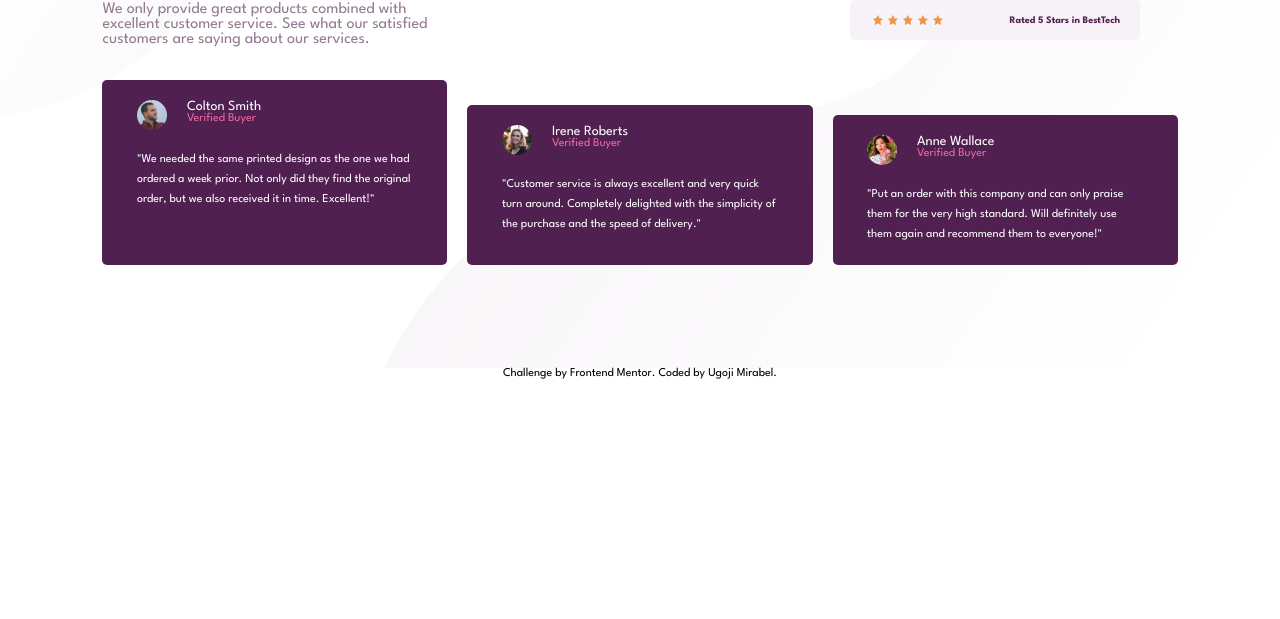
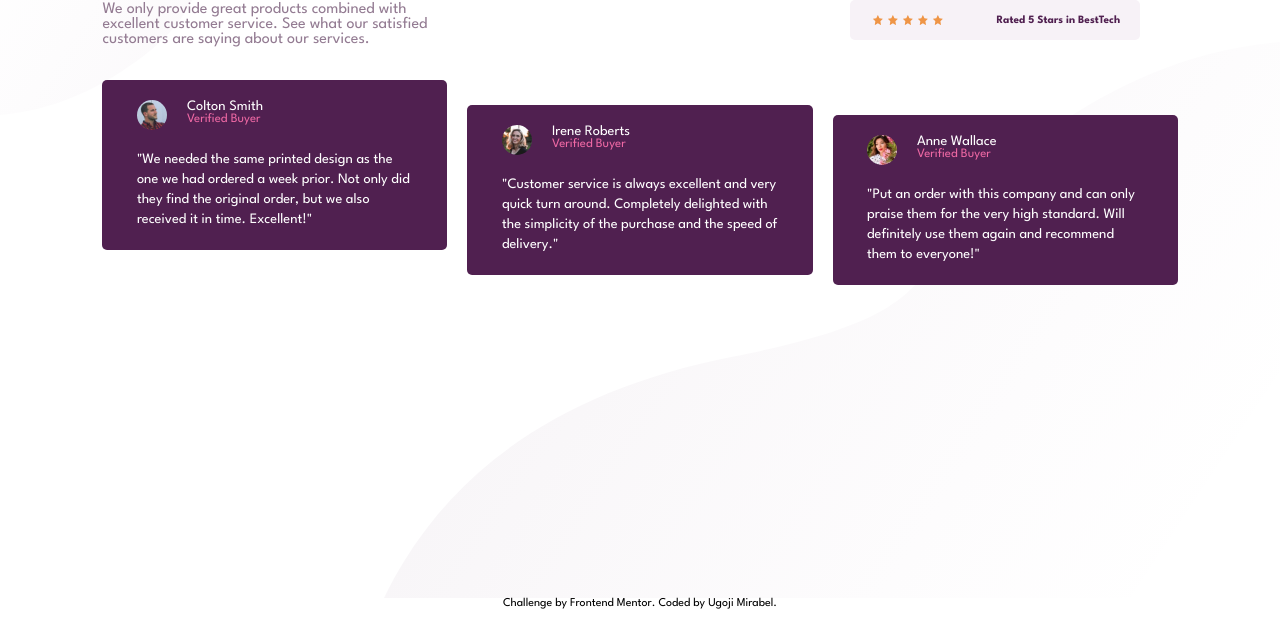
Before and after one commit to Meerahbel/Social-Proof-section, a plain HTML site: page index.html in a window 1280 px wide. Shown: the part 202-821 px from the top of the page. Before the commit the page ends 800 px from the top, so only its background shows below. Drawn offline with Linux system fonts and the light colour scheme.

Commit message:
made changes

```diff
--- a/style.css
+++ b/style.css
@@ -24,6 +24,7 @@ section {
   background-size: 40% auto, 70% auto;
   background-color: #fff;
   width: 100%;
+  min-height: 100vh;
   padding: 8%;
   display: flex;
   flex-direction: column;
@@ -36,7 +37,7 @@ section {
 }
 
 .text-1 {
-  font-size: 32px;
+  font-size: 2rem;
   font-weight: 700;
   color: hsl(300, 43%, 22%);
   width: 30%;
@@ -79,7 +80,7 @@ section {
 }
 
 .rating-text {
-  font-size: 10px;
+  font-size: 0.7rem;
   color: hsl(300, 43%, 22%);
   font-weight: 700;
 }
@@ -105,6 +106,7 @@ section {
   background-color: hsl(300, 43%, 22%);
   padding: 20px 0;
   width: 100%;
+  height: fit-content;
   border-radius: 5px;
 }
 
@@ -124,17 +126,17 @@ section {
 .review {
   color: #fff;
   font-weight: 400;
-  font-size: 14px;
+  font-size: 0.9rem;
 }
 
 .verified {
   color: hsl(333, 80%, 67%);
-  font-size: 12px;
+  font-size: 0.8rem;
 }
 
 .review {
   width: 80%;
-  font-size: 12px;
+  font-size: 0.9rem;
   line-height: 20px;
 }
 
```
